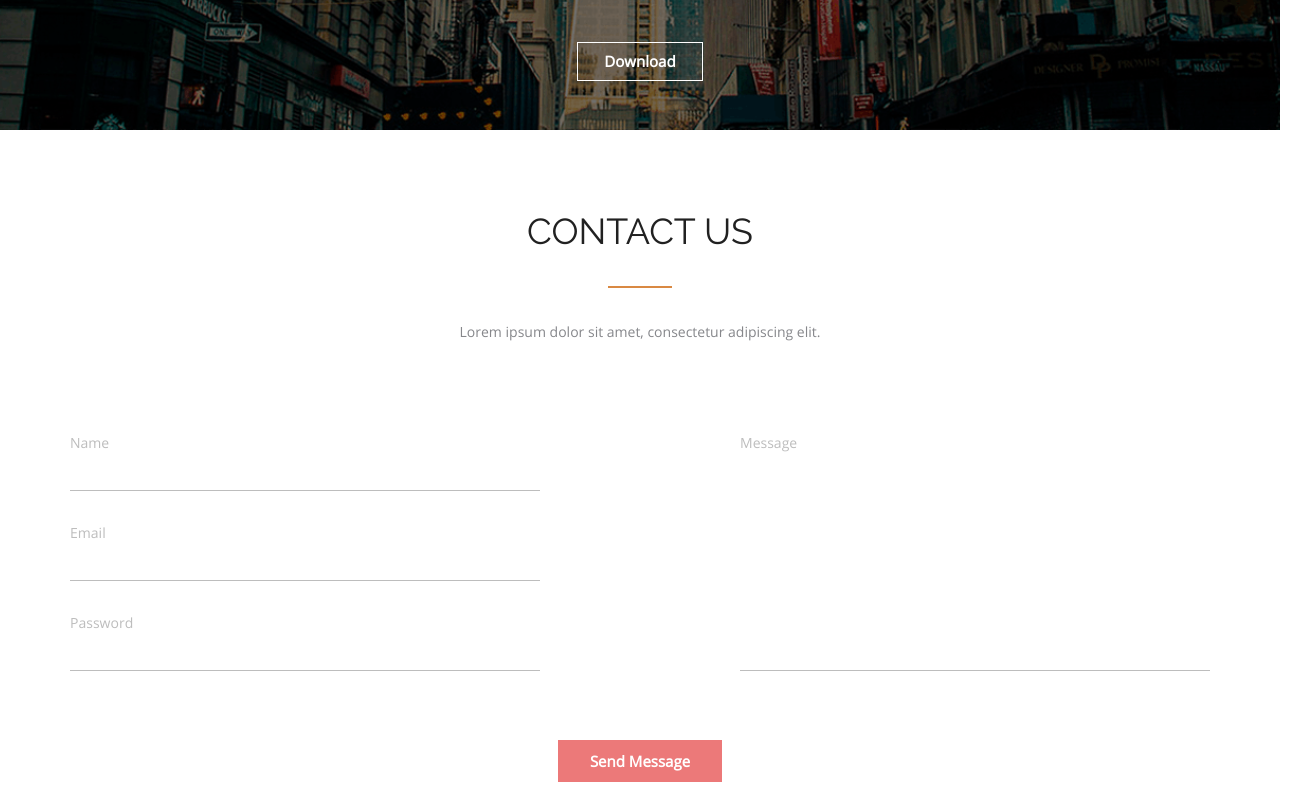
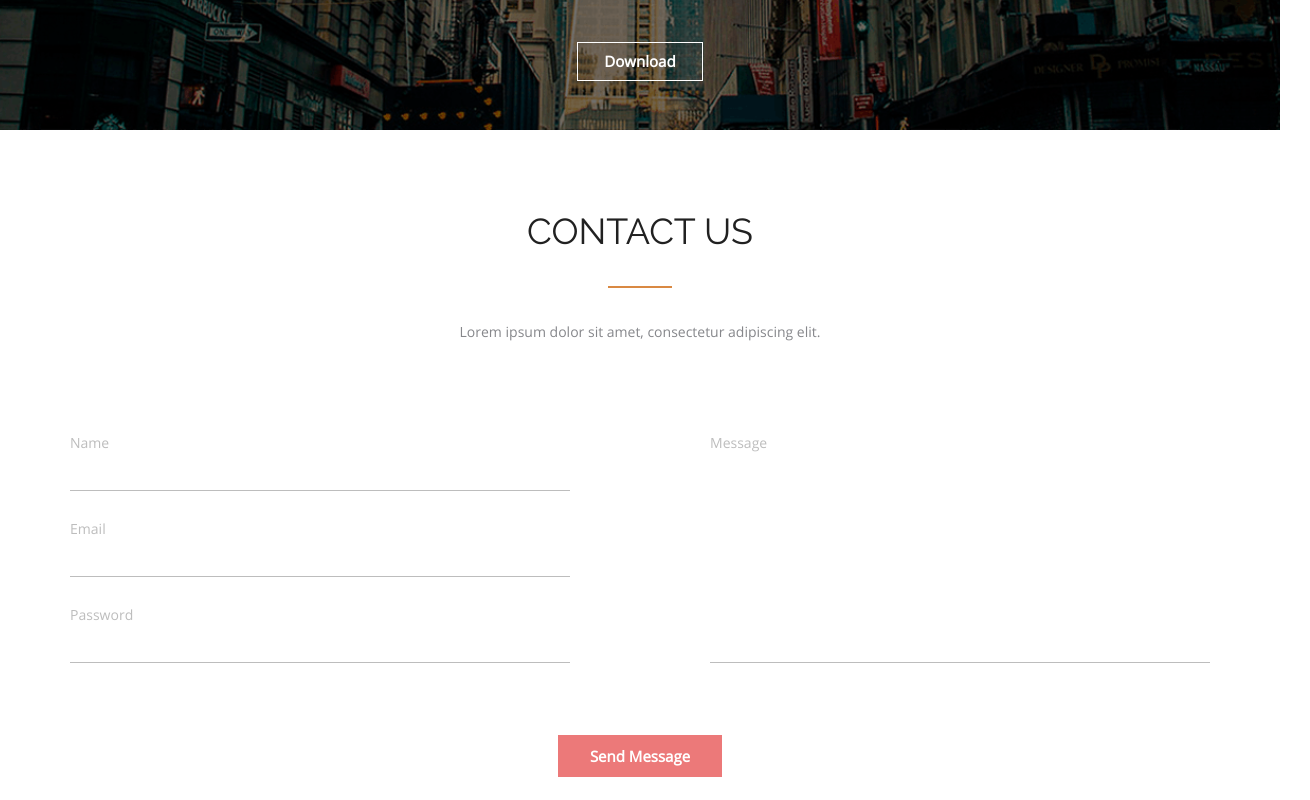
Before and after one commit to Stanislau-Cherak/FE13-onl-Stanislav-Cherak-hw2, a plain HTML site: page index.html in a window 1280 px wide. Shown: the part 3080-3880 px from the top of the page, 1310 px wide, since content can reach past the window. Drawn offline with Linux system fonts and the light colour scheme.

Commit message:
contact section reworked

```diff
--- a/css/contact-style.css
+++ b/css/contact-style.css
@@ -1,27 +1,33 @@
 .contact-section {
-    padding-bottom: 55px;
     background-color: white;
+    padding-bottom: 44px;
 }
 
-.contact-form-columns {
+.contact-head {
+    margin-bottom: 95px;
+}
+
+.contact-form {
     display: flex;
     flex-wrap: wrap;
-    justify-content: center;
-    padding-top: 95px;
-    margin: 0px -100px;
+    justify-content: space-between;
+    margin: 0 -15px;
 }
 
 .contact-form-item {
-    flex: 0 1 50%;
+    flex: 0 1 40%;
     display: flex;
     flex-direction: column;
     min-width: 500px;
-    padding: 0px 100px;
+    margin: 0 15px;
 }
 
 .contact-form_field {
-    flex: 1 1 100%;
-    padding-bottom: 35px;
+    margin-bottom: 31px;
+}
+
+.contact-form_field:nth-last-child(1) {
+    margin-bottom: 68px;
 }
 
 .contact-form_field input {
@@ -29,32 +35,33 @@
     line-height: 35px;
 }
 
-#message {
+#contact-message {
     margin-top: 5px;
     width: 100%;
-    height: 92%;
+    height: 208px;
 	resize: none;
     overflow: auto;
     border-bottom: 1px solid #BDBDBD;
 }
 
-.contact-form_field textarea:focus {
+#contact-message:focus {
     border-bottom: 1px solid black;
     box-shadow: 1px 1px 2px 0 black;
 }
 
-.contact-form_field textarea:active {
+#contact-message:active {
     border-bottom: 1px solid black;
     box-shadow: 1px 1px 2px 0 black;
 }
 
 .contact-button {
     flex: 0 1 100%;
-    padding-top: 33px;
     text-align: center;
+    margin: 0 15px;
 }
 
 .contact-button_send {
+    display: inline-block;
     font-family: "OpenSans-Regular","Arial", sans-serif;
     font-style: normal;
     font-weight: 600;
@@ -70,3 +77,16 @@
 .contact-button_send:hover {
     background-color: black;
 }
+
+@media (max-width: 1060px) {
+    .contact-form {
+        flex-direction: column;
+        align-items: center;
+    }
+    .contact-form-item {
+        min-width: 80%;
+    }
+    #contact-message {
+        height: 208px;
+    }
+}
--- a/index.html
+++ b/index.html
@@ -329,34 +329,34 @@
                     Lorem ipsum dolor sit amet, consectetur adipiscing elit.
                 </p>
             </div>
-            <form name='ContactForm' action="#" method="post" enctype="multipart/form-data">
-                <div class='contact-form-columns'>
+            <form class='contact-form' name='ContactForm' action="#" method="post" enctype="multipart/form-data">
+
                 <div class='contact-form-item'>
                     <div class='form-field contact-form_field'>
-                            <span class='form-field_text contact-form_text'>Name</span>
-                            <input tabindex="5" name="username" type="text" />
+                        <label for='contact-username' class='form-field_text contact-form_text'>Name</label>
+                        <input id='contact-username' tabindex="5" name="username" type="text" />
                     </div>
                     <div class='form-field contact-form_field'>
-                            <span class='form-field_text contact-form_text'>Email</span>
-                            <input tabindex="6" name="username" type="text" />
+                        <label for='contact-email' class='form-field_text contact-form_text'>Email</label>
+                        <input id='contact-email' tabindex="6" name="useremail" type="text" />
                     </div>
                     <div class='form-field contact-form_field'>
-                            <span class='form-field_text contact-form_text'>Password</span>
-                            <input tabindex="7" name="userpass" type="password" />
+                        <label for='contact-password' class='form-field_text contact-form_text'>Password</label>
+                        <input id='contact-password' tabindex="7" name="userpassword" type="password" />
                     </div>
                 </div>
                 <div class='contact-form-item'>
 
                     <div class='form-field contact-form_field'>
-                            <span class='form-field_text contact-form_text'>Message</span>
-                            <textarea id='message' tabindex="8" name="text"></textarea>
+                        <label for='contact-message' class='form-field_text contact-form_text'>Message</label>
+                        <textarea id='contact-message' tabindex="8" name="usermessage"></textarea>
                     </div>
 
                 </div>
                 <div class='contact-button'>
                     <button class='contact-button_send' tabindex="5" type="submit">Send Message</button>
                 </div>
-                </div>
+
             </form>
         </div>
         </div>
```
Also changed, not shown: css/axure-style.css (line endings or trailing spaces). Lines whose indentation alone changed are shown as unchanged.
